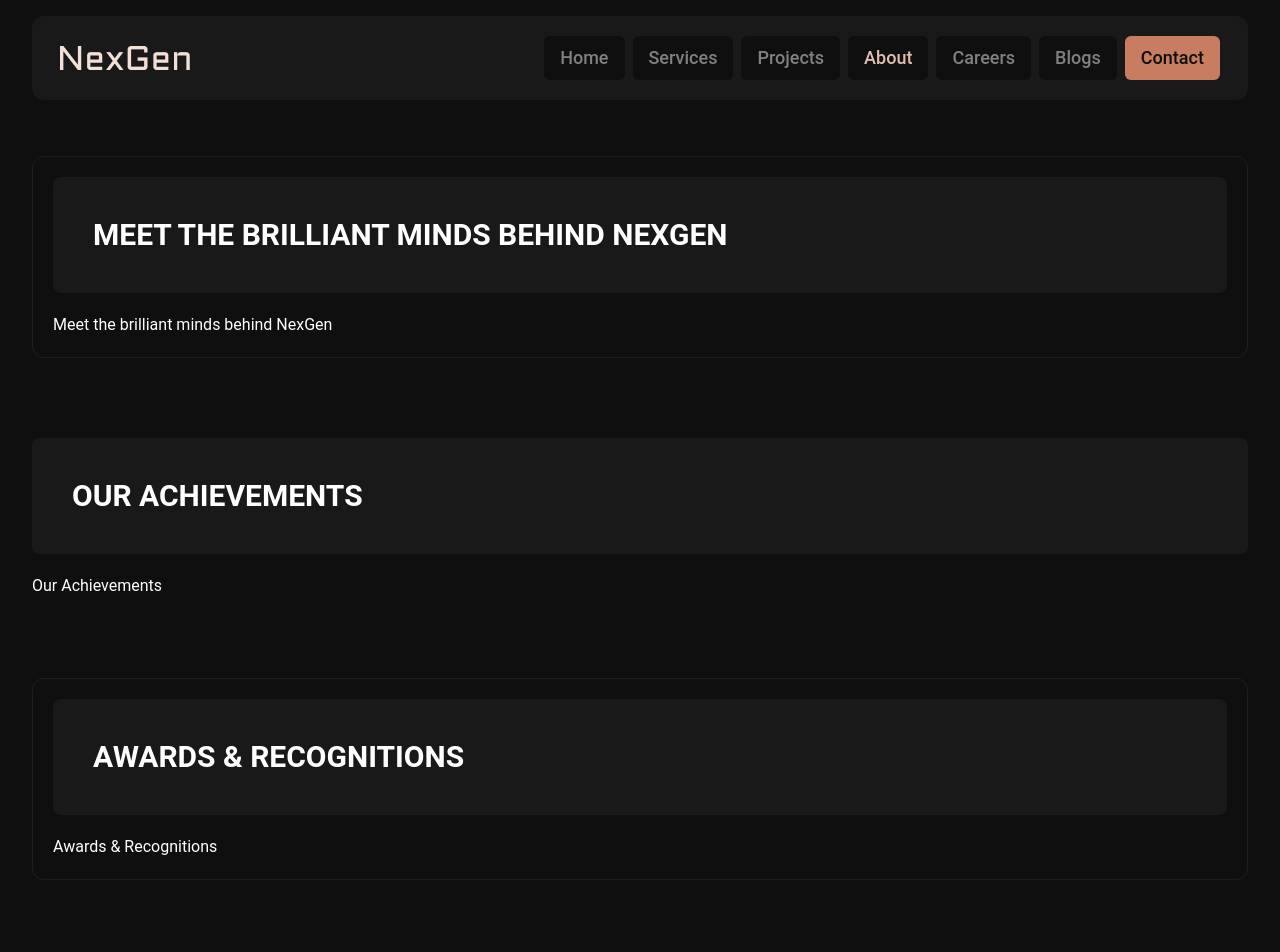
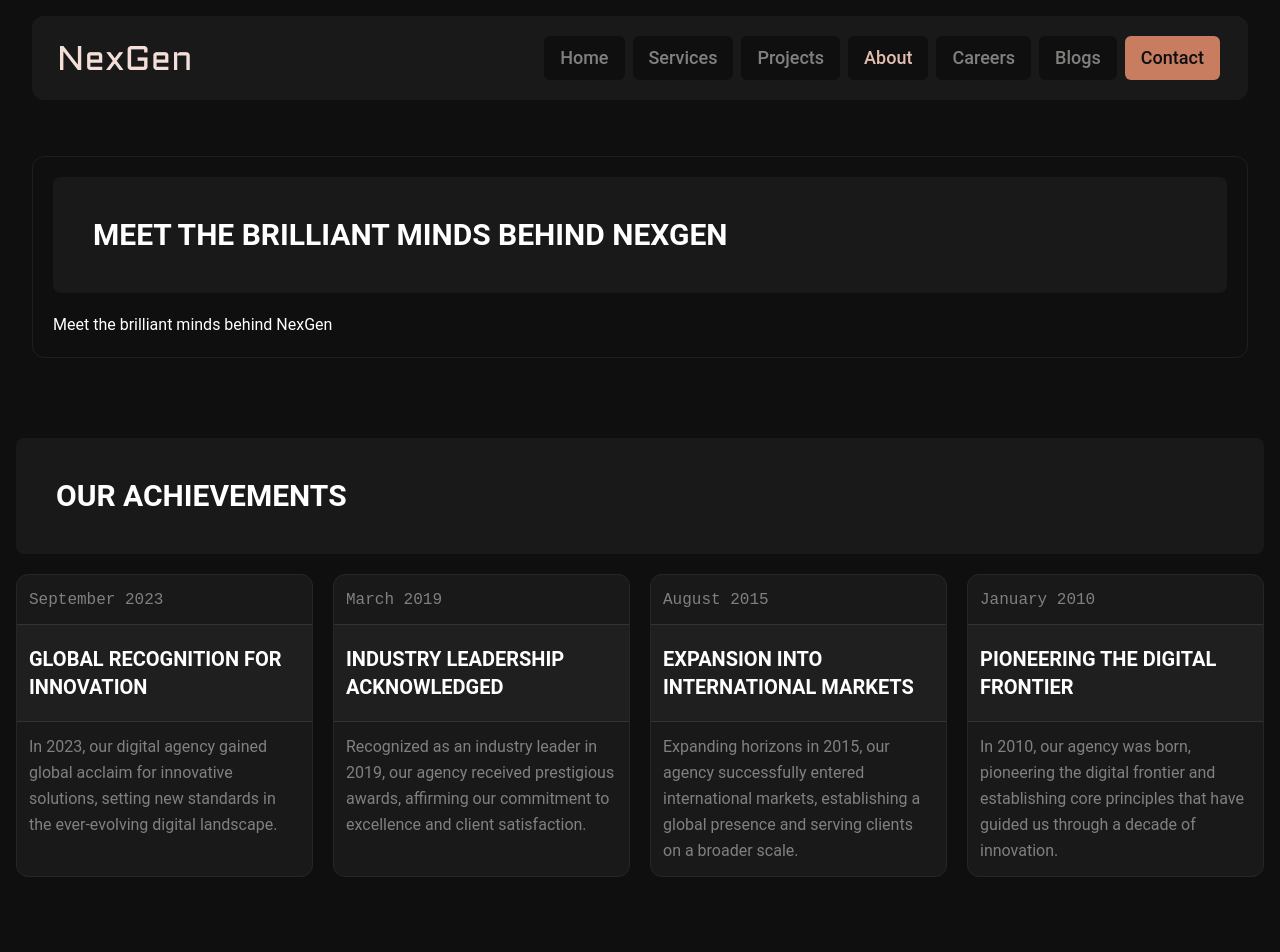
Before and after one commit to k7areef/NexGen, a React (Vite) app: page /about in a window 1280 px wide. Shown: the top 952 px of the page. Built offline with nearby package versions, Linux system fonts and the light colour scheme.

Commit message:
feat(OurAchievements.jsx): implement dynamic milestones display with structured layout

```diff
--- a/src/components/sections/OurAchievements.jsx
+++ b/src/components/sections/OurAchievements.jsx
@@ -1,15 +1,34 @@
 import SectionLayout from "./common/SectionLayout";
+import milestones from "../../data/milestones.json";
 
 function OurAchievements() {
     return (
         <section className="our-achievements-section py-5 md:py-10" id="ourAchievements">
-            <div className="container">
+            <div className="container px-4 mx-auto">
                 <SectionLayout
                     title="Our Achievements"
                     className="p-0! border-0!"
                     headerChildren={<></>}
                 >
-                    Our Achievements
+                    <div className="grid grid-cols-1 md:grid-cols-2 xl:grid-cols-4 gap-5">
+                        {milestones.map((milestone, index) => (
+                            <div key={index} className="bg-dark-10 border border-dark-15 rounded-xl overflow-hidden flex flex-col h-full">
+                                <div className="heading p-3">
+                                    <span className="text-grey-50 font-medium text-sm md:text-base font-roboto-mono">
+                                        {milestone.date}
+                                    </span>
+                                </div>
+                                <div className="p-3 py-5 bg-dark-12 border-y border-dark-20">
+                                    <h3 className="text-white text-lg md:text-xl font-semibold line-clamp-2">{milestone.title}</h3>
+                                </div>
+                                <div className="p-3">
+                                    <p className="text-grey-50 text-sm md:text-base leading-relaxed">
+                                        {milestone.description}
+                                    </p>
+                                </div>
+                            </div>
+                        ))}
+                    </div>
                 </SectionLayout>
             </div>
         </section>
--- /dev/null
+++ b/src/data/milestones.json
@@ -0,0 +1,22 @@
+[
+  {
+    "date": "September 2023",
+    "title": "GLOBAL RECOGNITION FOR INNOVATION",
+    "description": "In 2023, our digital agency gained global acclaim for innovative solutions, setting new standards in the ever-evolving digital landscape."
+  },
+  {
+    "date": "March 2019",
+    "title": "INDUSTRY LEADERSHIP ACKNOWLEDGED",
+    "description": "Recognized as an industry leader in 2019, our agency received prestigious awards, affirming our commitment to excellence and client satisfaction."
+  },
+  {
+    "date": "August 2015",
+    "title": "EXPANSION INTO INTERNATIONAL MARKETS",
+    "description": "Expanding horizons in 2015, our agency successfully entered international markets, establishing a global presence and serving clients on a broader scale."
+  },
+  {
+    "date": "January 2010",
+    "title": "PIONEERING THE DIGITAL FRONTIER",
+    "description": "In 2010, our agency was born, pioneering the digital frontier and establishing core principles that have guided us through a decade of innovation."
+  }
+]
```
